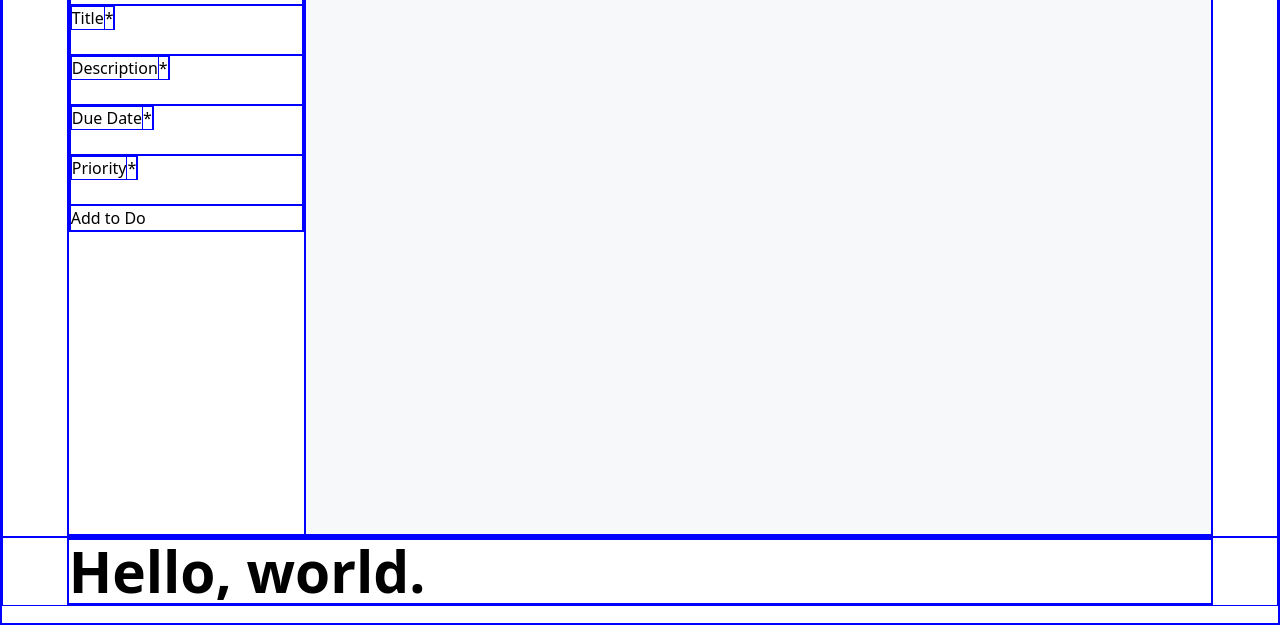
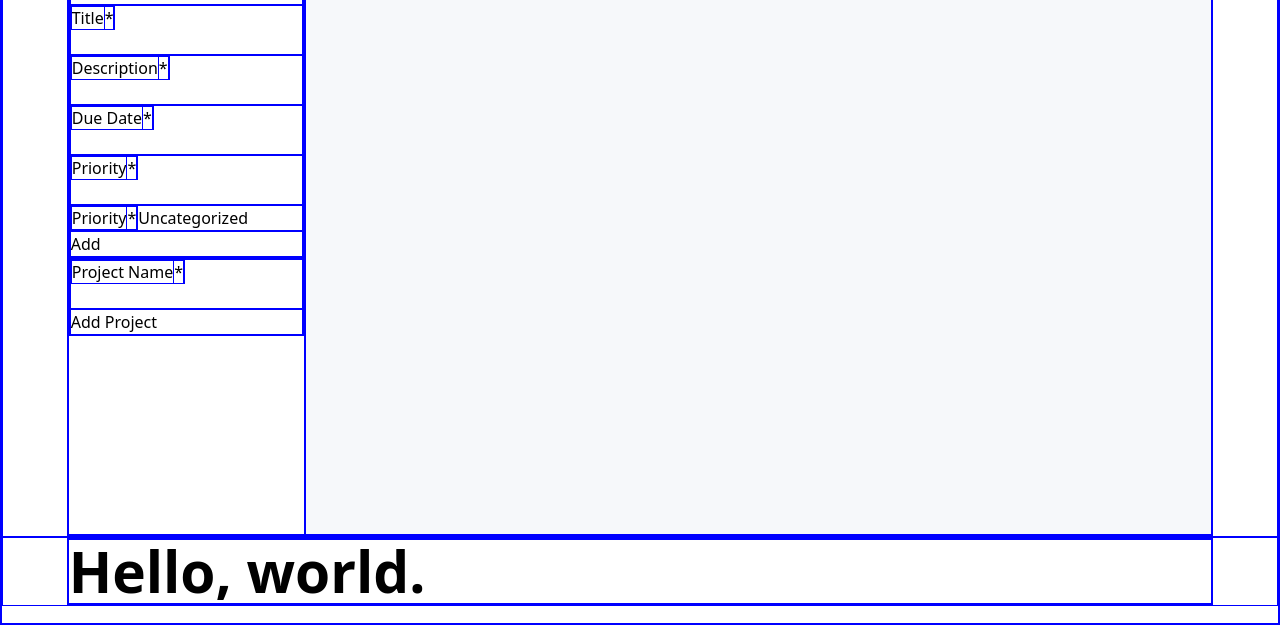
Before and after one commit to Oosh74/op-to-do, a website built with webpack: page src/template.html in a window 1280 px wide. Shown: the part 177-802 px from the top of the page. Built offline with nearby package versions, Linux system fonts and the light colour scheme.

Commit message:
Started foundations of adding new projects

```diff
--- a/src/components/app-components/form.js
+++ b/src/components/app-components/form.js
@@ -2,7 +2,7 @@ import { ToDoFactory } from './todoFactory.js';
 import { renderList } from '../ui-components/toDoListUI.js';
 
 const ToDoForm = (toDoListInstance) => {
-  const form = document.querySelector('form');
+  const form = document.querySelector('#task-form');
 
   form.addEventListener('submit', (event) => {
     event.preventDefault();
--- a/src/template.html
+++ b/src/template.html
@@ -16,7 +16,7 @@
       <div class="content-container app">
         <div class="sidebar">
           <h2>Sidebar</h2>
-          <form>
+          <form id="task-form">
             <p>
               <span aria-label="required">*</span> indicates a required field.
             </p>
@@ -46,7 +46,35 @@
               ><input id="priority" name="priority" type="text" required />
             </div>
             <div class="form-item-container">
-              <button type="submit">Add to Do</button>
+              <label for="project"
+                >Priority<span aria-label="required">*</span></label
+              ><select id="project" name="project" form="task-form" required>
+                <option value="default-project">Uncategorized</option>
+                <optgroup label="">
+                  <option value="example-one">example 1</option>
+                  <option value="example-two">example 2</option>
+                  <option value="example-three">example 3</option>
+                </optgroup>
+              </select>
+            </div>
+            <div class="form-item-container">
+              <button type="submit">Add</button>
+            </div>
+          </form>
+          <form id="project-form">
+            <div class="form-item-container">
+              <label for="project-name"
+                >Project Name<span aria-label="required">*</span></label
+              >
+              <input
+                type="text"
+                id="project-name"
+                name="project-name"
+                required
+              />
+            </div>
+            <div class="form-item-container">
+              <button type="submit">Add Project</button>
             </div>
           </form>
         </div>
```
Also changed, not shown: src/components/app-components/domEvents.js (+9 -0 lines).
